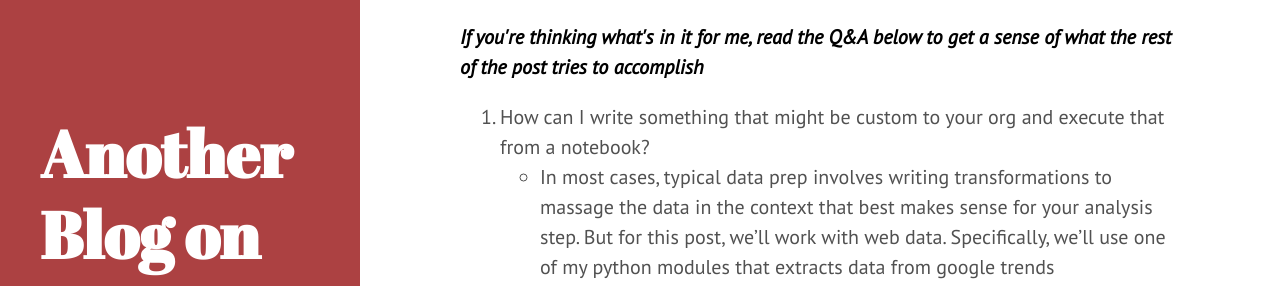
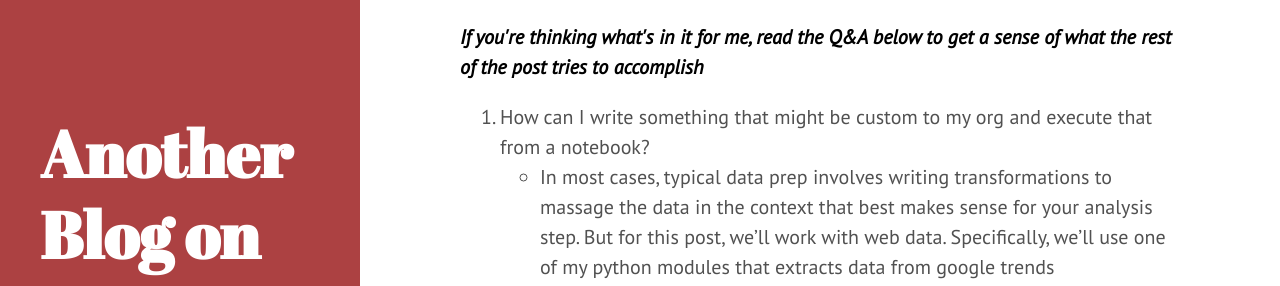
Before and after one commit to datasciencemonkey/datasciencemonkey.github.io, a Jekyll site: the page built from _posts/2016-06-12-for-the-love-of-jupyter-and-sas.markdown, in a window 1280 px wide and 900 px high, scrolled down 1689 px. Shown: the part 156-442 px from the top of the window. Built offline with Jekyll 4.4.1, drawn with Linux system fonts in a browser that asks for light colours.

Commit message:
Post update:  For the love of Jupyter and SAS!

```diff
--- a/_posts/2016-06-12-for-the-love-of-jupyter-and-sas.markdown
+++ b/_posts/2016-06-12-for-the-love-of-jupyter-and-sas.markdown
@@ -43,7 +43,7 @@ users.
 *************
 *<font color="black"> <b> If you're thinking what's in it for me, read the Q&A below to get a sense of what the rest of the post tries to accomplish</b></font>*
 
-1. How can I write something that might be custom to your org and execute that from a notebook?
+1. How can I write something that might be custom to my org and execute that from a notebook?
   * In most cases, typical data prep involves writing transformations to massage the data in the context that best makes sense for your analysis step. But for this post, we'll work with web data. Specifically, we'll use one of my python modules that extracts data from google trends programmatically.
 
 2. How do I integrate the results with my favorite SAS procedures?
```
